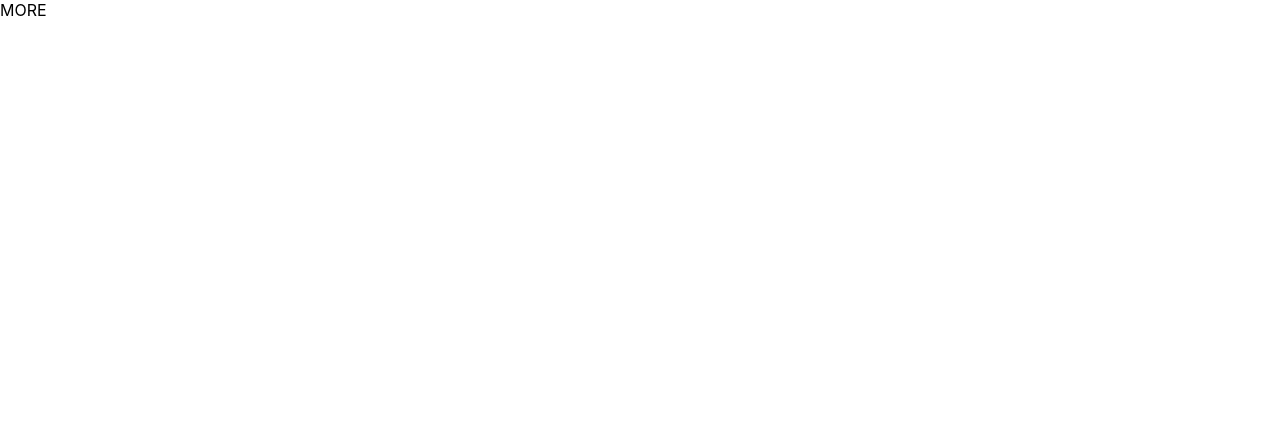
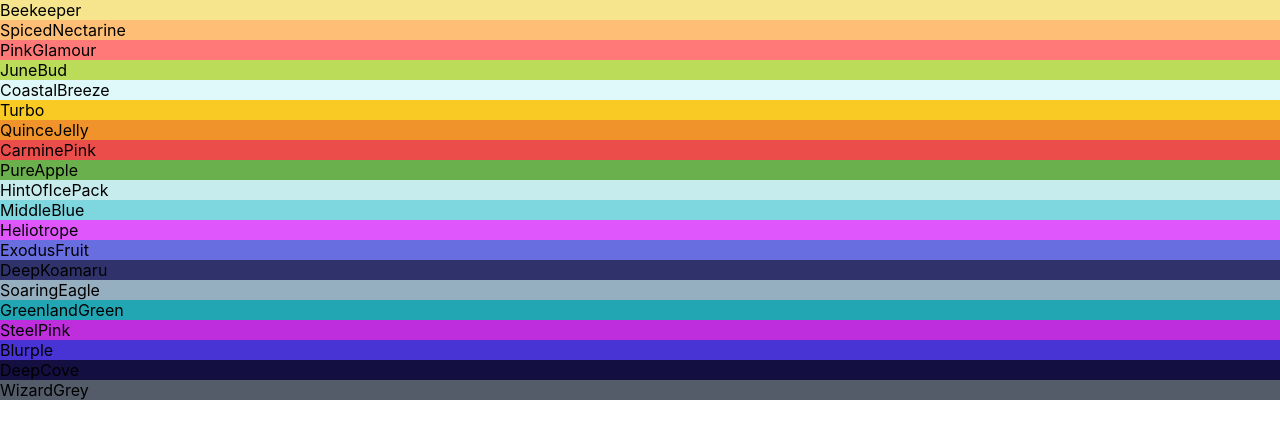
Before and after one commit to ssemlitz/react-colors, a React (Create React App) app: page / in a window 1280 px wide. Shown: the top 438 px of the page. Built offline with nearby package versions, Linux system fonts and the light colour scheme.

Commit message:
refactor props being passed to colorBox

```diff
--- a/src/App.js
+++ b/src/App.js
@@ -5,7 +5,7 @@ import seedColors from './seedColors'
 function App() {
   return (
     <div>
-      <Palette {...seedColors[4]}/>
+      <Palette seedColors={{...seedColors[4]}}/>
     </div>
   );
 }
--- a/src/ColorBox.jsx
+++ b/src/ColorBox.jsx
@@ -1,9 +1,12 @@
 const ColorBox = (props) => {
+
+  const {background, name} = props
+
   return (
-    <div className="ColorBox">
-      <span>MORE</span>
+    <div style={{background: `${background}`}} className="ColorBox">
+      <span >{name}</span>
     </div>
-   );
+  );
 }
 
 export default ColorBox;
--- a/src/Pallete.jsx
+++ b/src/Pallete.jsx
@@ -1,10 +1,15 @@
 import ColorBox from "./ColorBox";
 
 const Palette = (props) => {
+  console.log(props)
+  const colorBoxes = props.seedColors.colors.map(color => (
+    <ColorBox background={color.color} name={color.name}/>
+  ))
+
   return (
     <div className="Palette">
       <div className="Palette-colors">
-        <ColorBox />
+        {colorBoxes}
       </div>
     </div>
   );
```
